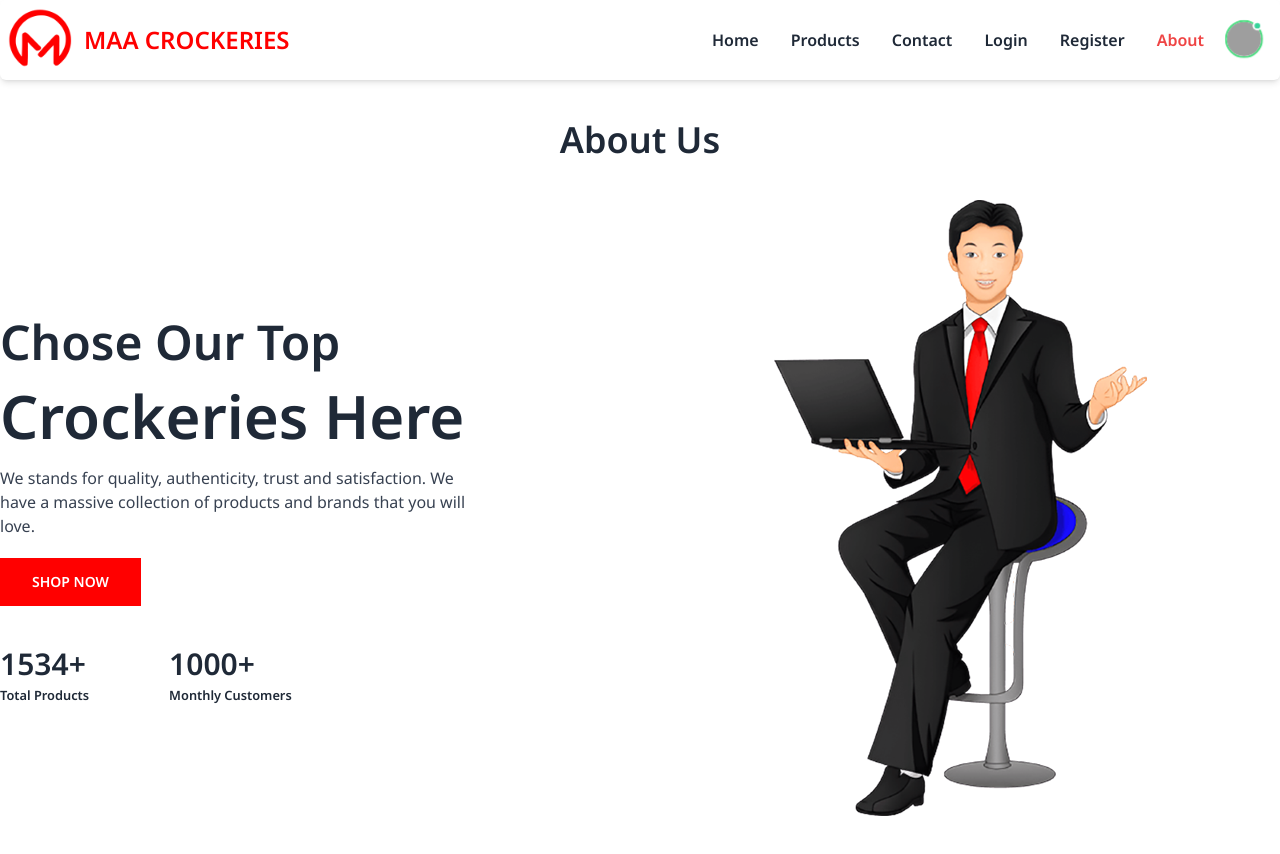
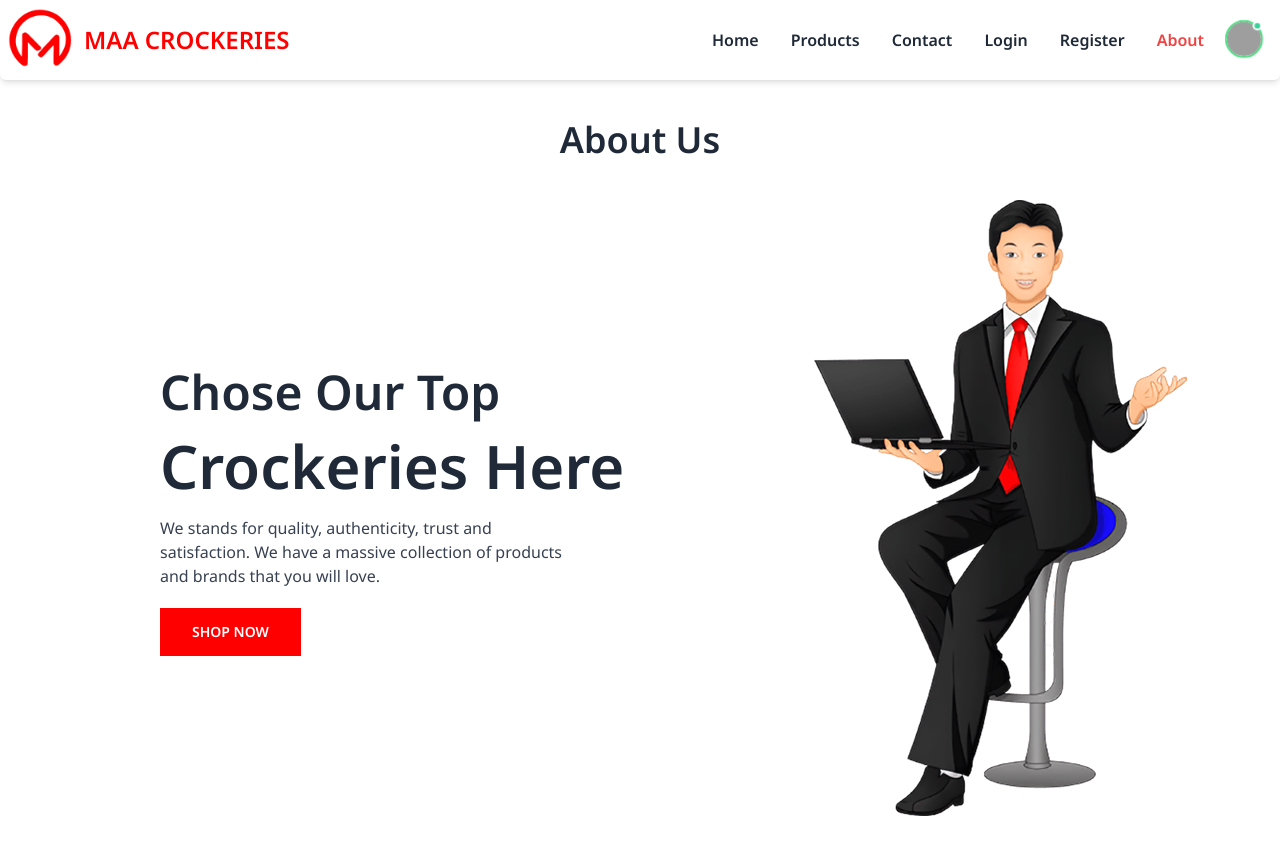
Before and after one commit to developer-shourav/MAA-CROCKERIES, a React (Vite) app: page /about in a window 1280 px wide. Shown: the top 854 px of the page. Built offline with nearby package versions, Linux system fonts and the light colour scheme; grey boxes are pictures that could not be loaded.

Commit message:
styled added for big screen

```diff
--- a/src/pages/About/About.jsx
+++ b/src/pages/About/About.jsx
@@ -8,7 +8,7 @@ const About = () => {
         About Us
       </h2>
        <div className="flex items-center justify-between">
-         <div className="w-1/2" >
+         <div className="w-1/2 lg:ms-40 " >
          <h1 className='font-bold text-3xl md:text-5xl my-2 md:mb-5'> Chose Our Top </h1>
                 <h1 className='font-bold text-2xl  md:text-4xl lg:text-6xl mb-5'> Crockeries Here </h1>
 
@@ -16,23 +16,11 @@ const About = () => {
                 <p className='md:w-3/4 text-gray-700 mb-5'>We stands for quality, authenticity, trust and satisfaction. We have a massive collection of products and brands that you will love.</p>
                 <button style={{background:'red'}} className='btn border-0 rounded-none px-8 '> Shop Now </button>
 
-                 <div className=' mt-5 md:mt-10 font-bold flex gap-20'>
 
-                   <div>
-                     <h3 className=' text-2xl md:text-3xl'>1534+</h3>
-                     <p ><small>Total Products</small></p>
-                   </div>
-
-                   <div>
-                   <h3 className=' text-2xl md:text-3xl'>1000+</h3>
-                     <p><small>Monthly Customers</small></p>
-                   </div>
-
-                 </div>
          </div>
 
          <div className="w-1/2">
-           <img className="mx-auto "  src={AboutImg} alt="" />
+           <img className="mx-auto"  src={AboutImg} alt="" />
          </div>
 
        </div>
```
